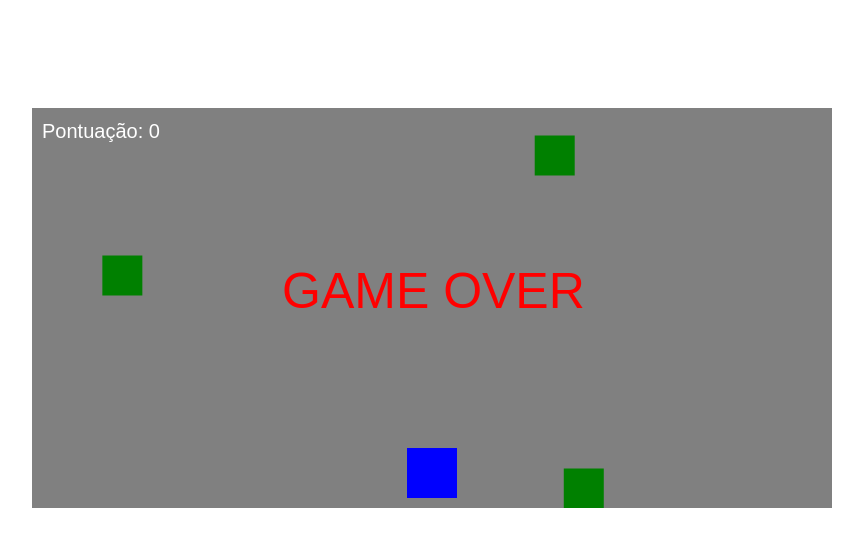
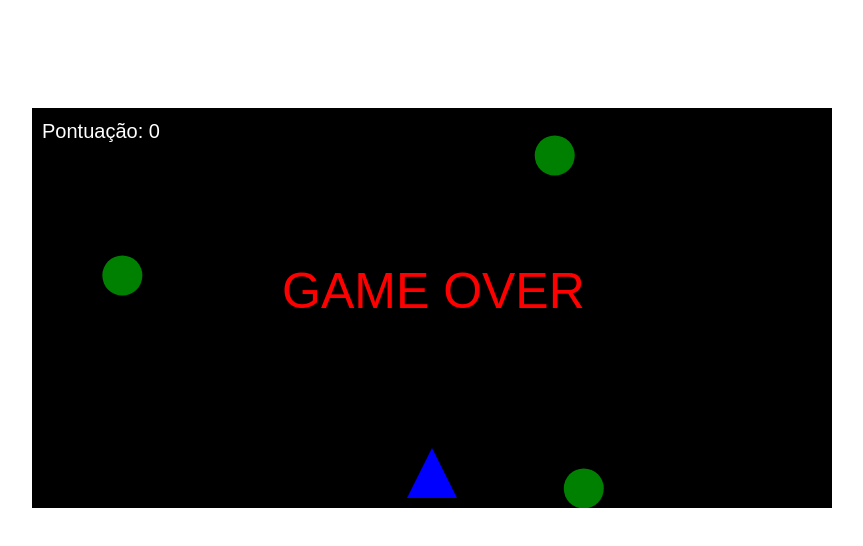
Before and after one commit to americooth/prova, a plain HTML site: page index.html in a window 1280 px wide. Shown: the whole page, without its empty margins (208-1071 px from the left). Drawn offline with Linux system fonts and the light colour scheme.

Commit message:
Descrição das alterações feitas na feature/ajustes-aliens

```diff
--- a/index.html
+++ b/index.html
@@ -13,7 +13,7 @@
 
         canvas {
             margin-top: 100px;
-            background-color: gray;
+            background-color: rgb(0, 0, 0);
         }
     </style>
 </head>
--- a/jogo.js
+++ b/jogo.js
@@ -37,7 +37,17 @@ class Jogador extends Entidade {
     }
 
     atirar() {
-        return new Projetil(this.x + this.largura / 2 - 2.5, this.y, 5, 15, 'yellow', -7);
+        return new Projetil(this.x + this.largura / 2 - 2.5, this.y, 5, 15, 'red', -7);
+    }
+
+    desenhar() {
+        ctx.fillStyle = this.cor;
+        ctx.beginPath();
+        ctx.moveTo(this.x + this.largura / 2, this.y);
+        ctx.lineTo(this.x, this.y + this.altura);
+        ctx.lineTo(this.x + this.largura, this.y + this.altura);
+        ctx.closePath();
+        ctx.fill();
     }
 }
 
@@ -61,8 +71,14 @@ class Alien extends Entidade {
     atualizar() {
         this.y += this.velocidade;
     }
+
+    desenhar() {
+        ctx.fillStyle = this.cor;
+        ctx.beginPath();
+        ctx.arc(this.x + this.largura / 2, this.y + this.altura / 2, this.largura / 2, 0, Math.PI * 2);
+        ctx.fill();
+    }
 }
-
 
 const jogador = new Jogador();
 let projeteis = [];
@@ -70,7 +86,6 @@ let aliens = [];
 let teclas = {};
 let gameOver = false;
 let pontuacao = 0;
-
 
 document.addEventListener('keydown', (e) => {
     teclas[e.key.toLowerCase()] = true;
@@ -83,27 +98,21 @@ document.addEventListener('keyup', (e) => {
     teclas[e.key.toLowerCase()] = false;
 });
 
-
 function atualizar() {
-
     if (teclas['a']) jogador.mover('esquerda');
     if (teclas['d']) jogador.mover('direita');
-
 
     projeteis.forEach((p, i) => {
         p.atualizar();
         if (p.y + p.altura < 0) projeteis.splice(i, 1);
     });
 
-
     aliens.forEach((alien, ai) => {
         alien.atualizar();
-
 
         if (alien.colidiuCom(jogador) || alien.y + alien.altura >= canvas.height) {
             gameOver = true;
         }
-
 
         projeteis.forEach((proj, pi) => {
             if (proj.colidiuCom(alien)) {
@@ -113,7 +122,6 @@ function atualizar() {
             }
         });
     });
-
 
     if (Math.random() < 0.02) {
         let x = Math.random() * (canvas.width - 40);
```
